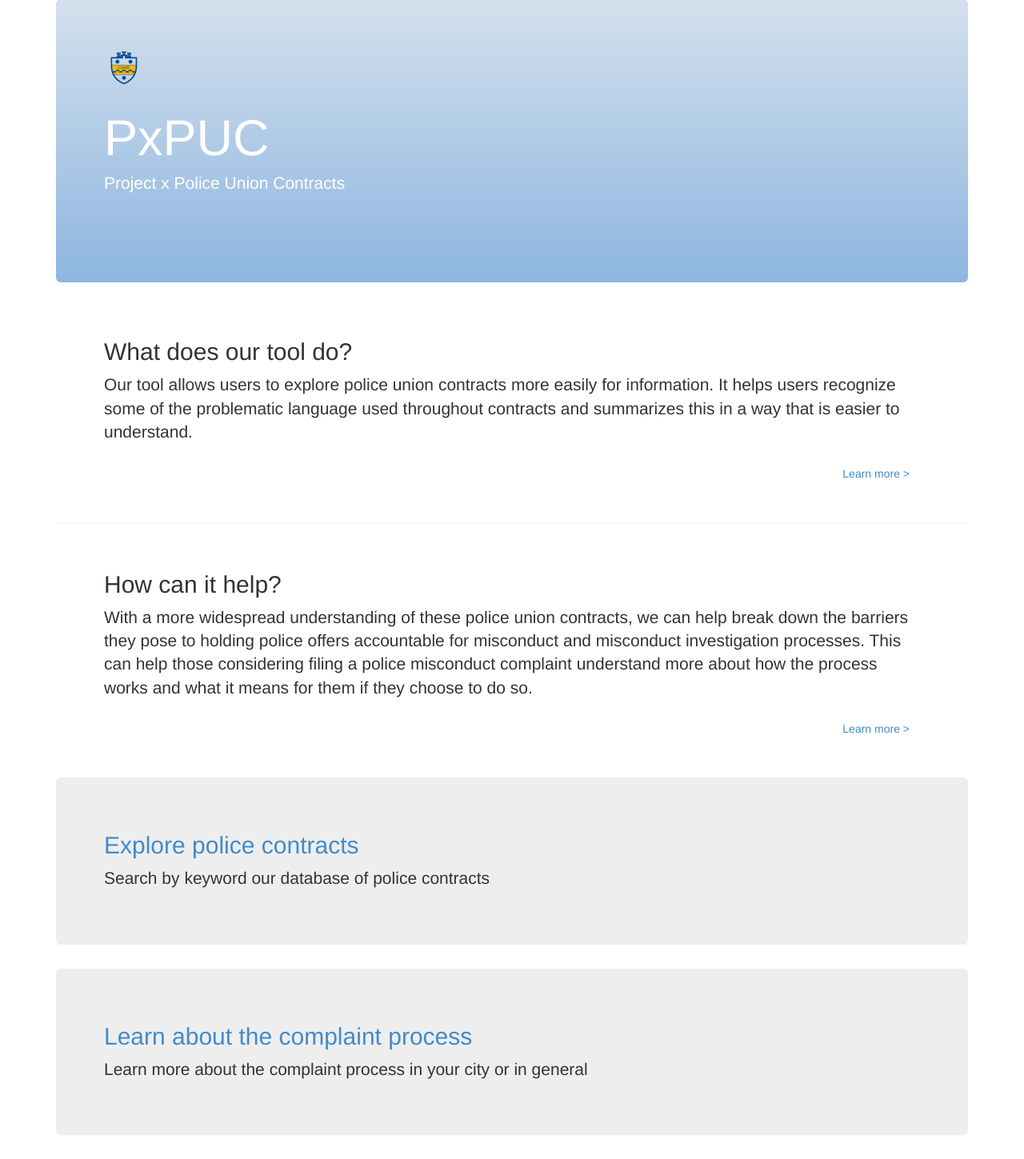
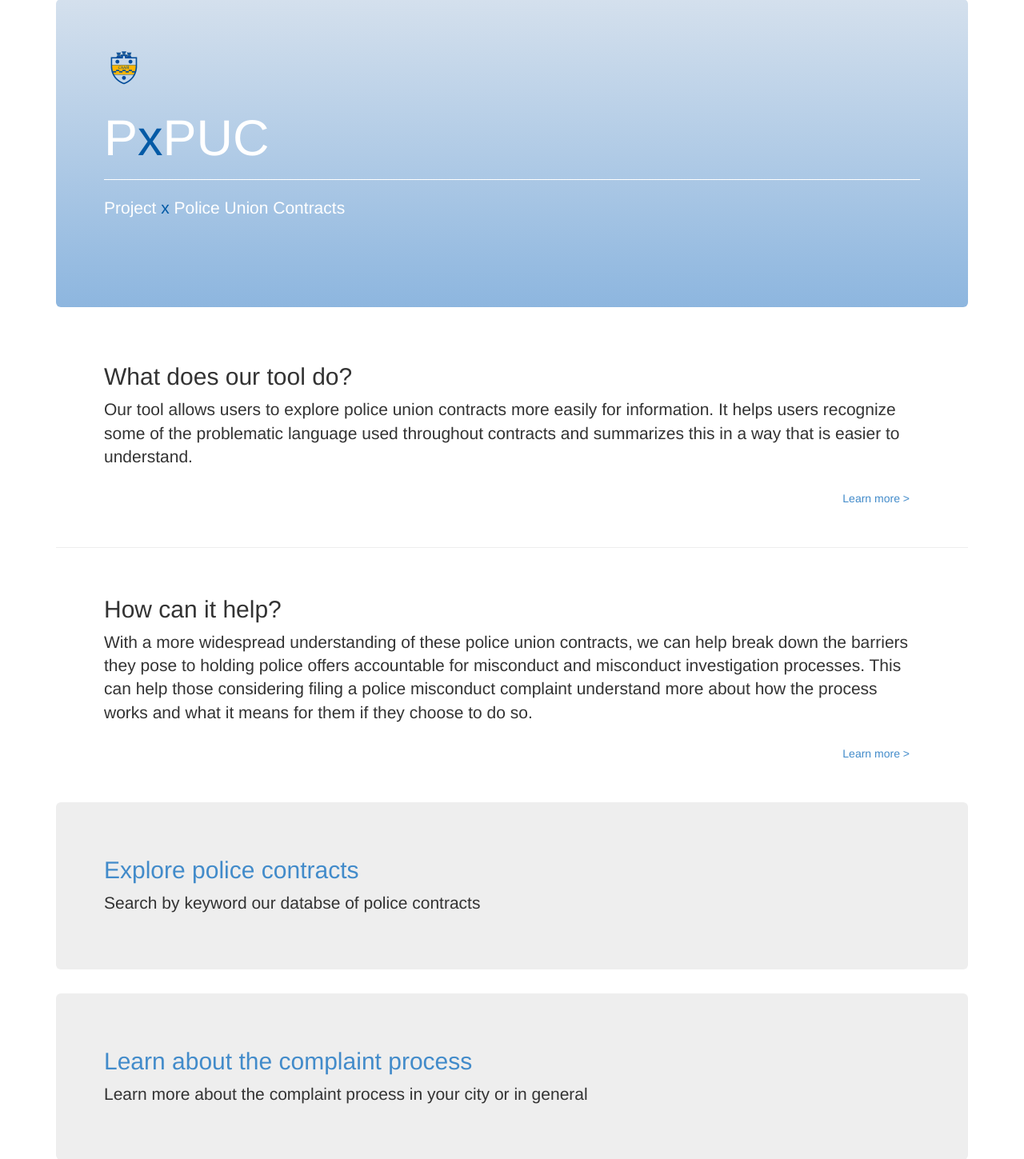
Before and after one commit to CAASI-G2A/g2a-website, a Django app: page / in a window 1280 px wide. Shown: the part 51-1500 px from the top of the page at 80% size. Run offline with Django 3.2, Linux system fonts and the light colour scheme; some libraries are stand-ins or nearby versions.

Commit message:
Update index.html

```diff
--- a/PPUC/app/templates/app/index.html
+++ b/PPUC/app/templates/app/index.html
@@ -4,9 +4,10 @@
 {% load staticfiles %}
 
 <div class="jumbotron" style="background-image: linear-gradient(#d4e0ed,#8db6df);padding-top:60px;padding-bottom:90px;">
-<img src="{% static "app/img/CAASI2.png" %}" style="width:50px; padding-bottom:12px;"/>
-    <h1 style="color:white;">PxPUC</h1>
-    <p class="lead" style="color:white;">Project x Police Union Contracts</p>
+<img src="{% static 'app/img/CAASI2.png' %}" style="width:50px; padding-bottom:12px;"/>
+    <h1 style="color:white;">P<span style="color:#035aa6;">x</span>PUC</h1>
+    <hr class="my-4" style="border-top:1px solid white;">
+    <p class="lead" style="color:white;">Project <span style="color:#035aa6;">x</span> Police Union Contracts</p>
 </div>
 <div class="jumbotron" style="background-color:white;padding-top:20px;">
     <h2>What does our tool do?</h2>
@@ -22,10 +23,10 @@ contracts and summarizes this in a way that is easier to understand.</p>
 <div class="jumbotron" style="background-color:white;padding-top:20px;">
     <h2>How can it help?</h2>
     <p class="lead">With a more widespread understanding of these police union contracts, we can help
-    break down the barriers they pose to holding police offers accountable for
-    misconduct and misconduct investigation processes. This can help those considering
-    filing a police misconduct complaint understand more about how the process works
-    and what it means for them if they choose to do so.</p>
+break down the barriers they pose to holding police offers accountable for
+misconduct and misconduct investigation processes. This can help those considering
+filing a police misconduct complaint understand more about how the process works
+and what it means for them if they choose to do so.</p>
     <p class="lead">
       <a class="btn btn-light" href="/about" role="button" style="float:right;">Learn more ></a>
 
@@ -33,8 +34,8 @@ contracts and summarizes this in a way that is easier to understand.</p>
 
 
 <div class="jumbotron">
-    <h2><a href="{% url 'search_contract' %}">Explore police contracts</a></h2>
-    <p class="lead">Search by keyword our database of police contracts</p>
+    <h2><a href="/search_contract">Explore police contracts</a></h2>
+    <p class="lead">Search by keyword our databse of police contracts</p>
 </div>
 
 <div class="jumbotron">
```
